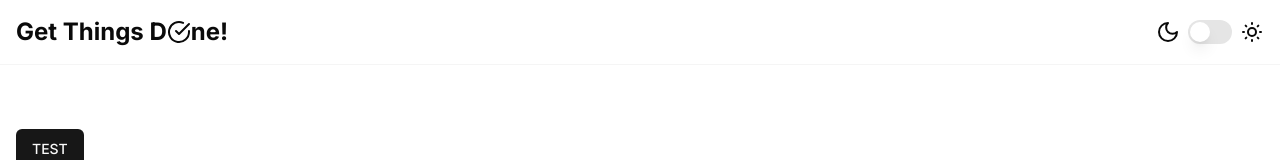
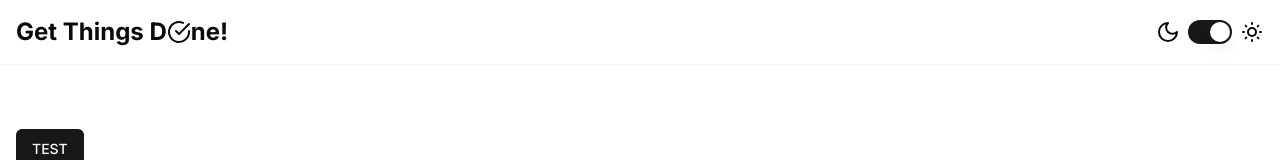
Before and after one commit to BenCrlt/gtd-project, a Next.js app: page / in a window 1280 px wide. Shown: the top 160 px of the page. Built offline with nearby package versions, Linux system fonts and the light colour scheme.

Commit message:
add theme switch

```diff
--- a/src/app/layout.tsx
+++ b/src/app/layout.tsx
@@ -1,8 +1,8 @@
+import { Header } from "@/features/layout/Header";
+import { ThemeProvider } from "@/theme/ThemeProvider";
 import clsx from "clsx";
 import { Inter } from "next/font/google";
 import "./globals.css";
-import { ThemeProvider } from "@/theme/ThemeProvider";
-import { Header } from "@/features/layout/Header";
 
 const inter = Inter({ subsets: ["latin"] });
 
--- a/src/theme/ThemeToggle.tsx
+++ b/src/theme/ThemeToggle.tsx
@@ -1,16 +1,29 @@
 "use client";
+
+import { Switch } from "@/components/ui/switch";
+import { Moon, SunMedium } from "lucide-react";
 import { useTheme } from "next-themes";
-import React from "react";
-import { Moon, SunMedium } from "lucide-react";
-import { Switch } from "@/components/ui/switch";
+import { useState } from "react";
 
 export const ThemeToggle = () => {
+  const [themeSelected, setThemeSelected] = useState(
+    localStorage.getItem("theme") || "light"
+  );
   const { setTheme } = useTheme();
+
+  const onCheckedChange = () => {
+    const newTheme = themeSelected === "dark" ? "light" : "dark";
+    setThemeSelected(newTheme);
+    setTheme(newTheme);
+    localStorage.setItem("theme", newTheme);
+  };
+
   return (
     <div className="flex gap-2">
       <Moon />
       <Switch
-        onCheckedChange={(checked) => setTheme(checked ? "light" : "dark")}
+        checked={themeSelected === "light"}
+        onCheckedChange={onCheckedChange}
       />
       <SunMedium />
     </div>
```
